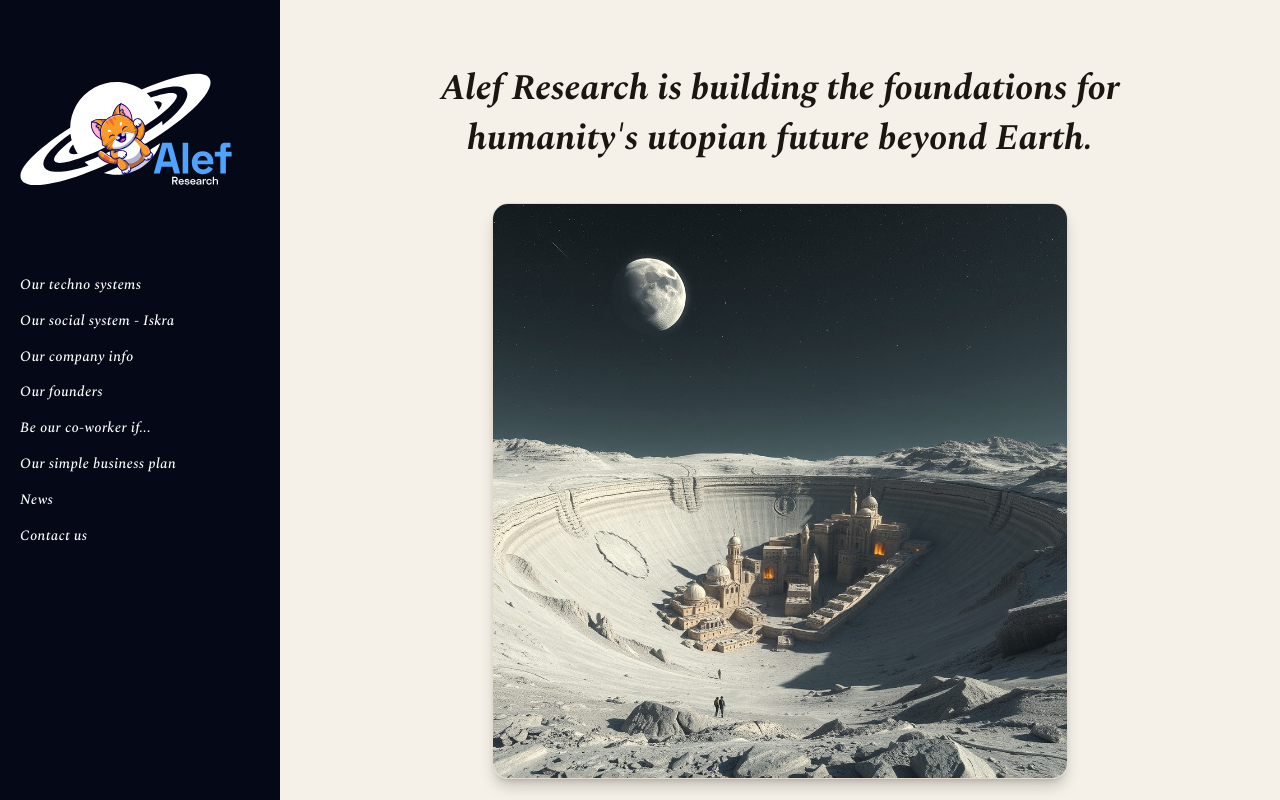
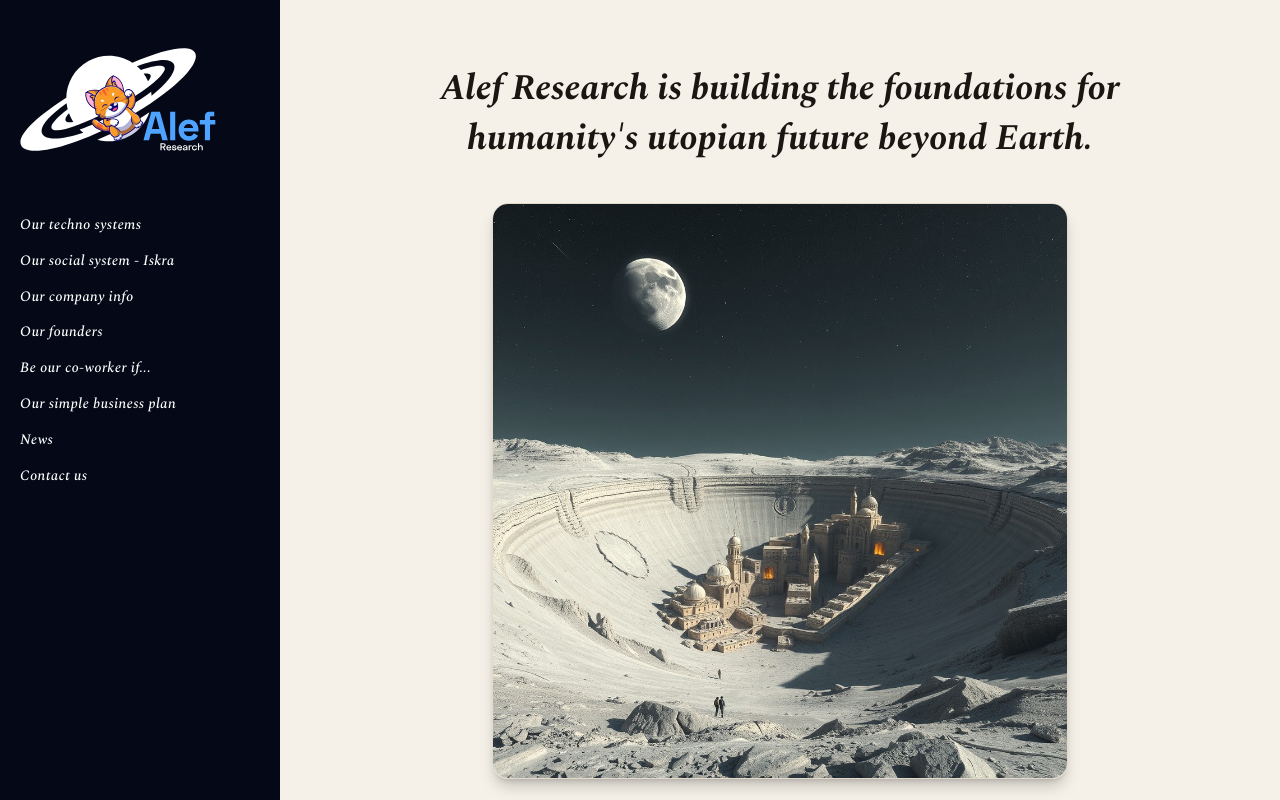
Before and after one commit to Vikram016/Alef_Research, a React (Vite) app: page / in a window 1280 px wide. Shown: the top 800 px of the page. Built offline with nearby package versions, Linux system fonts and the light colour scheme.

Commit message:
logo latest changes

```diff
--- a/src/components/Sidebar.tsx
+++ b/src/components/Sidebar.tsx
@@ -35,13 +35,11 @@ export default function Sidebar({ onNavClick, onLogoClick, activeKey }: SidebarP
           aria-label="Alef Research home"
           className="block mb-14 text-left"
         >
-          <div className="w-[260px] h-[180px] flex items-center justify-center">
-  <img
-    src={alefLogo}
-    alt="Alef Research logo"
-    className="max-w-full max-h-full object-contain"
-  />
-</div>
+          <img
+            src={alefLogo}
+            alt="Alef Research logo"
+            className="h-[120px] w-auto object-contain"
+          />
         </button>
         <nav aria-label="Primary" className="flex flex-col gap-4">
           {NAV_ITEMS.map((item) => (
```
